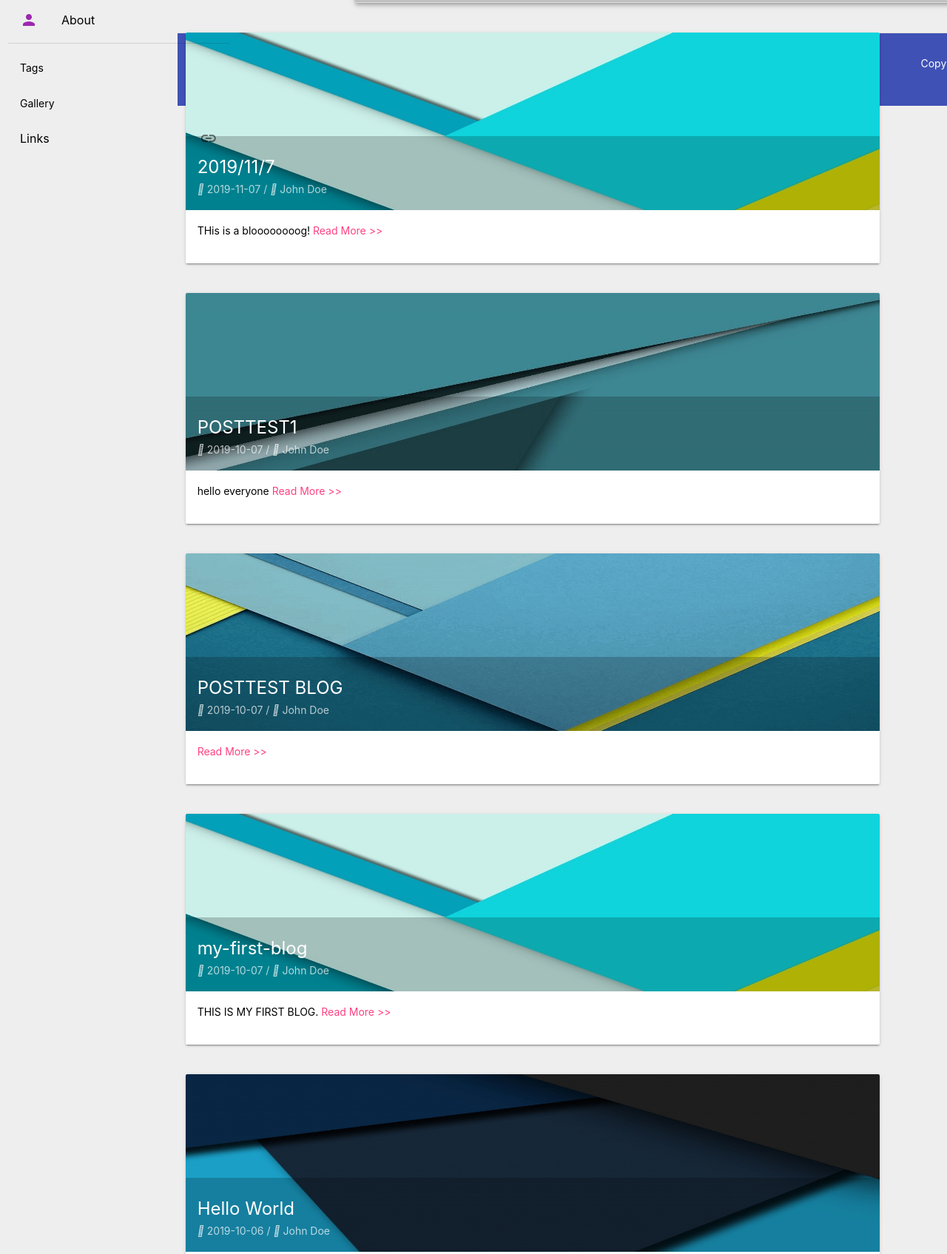
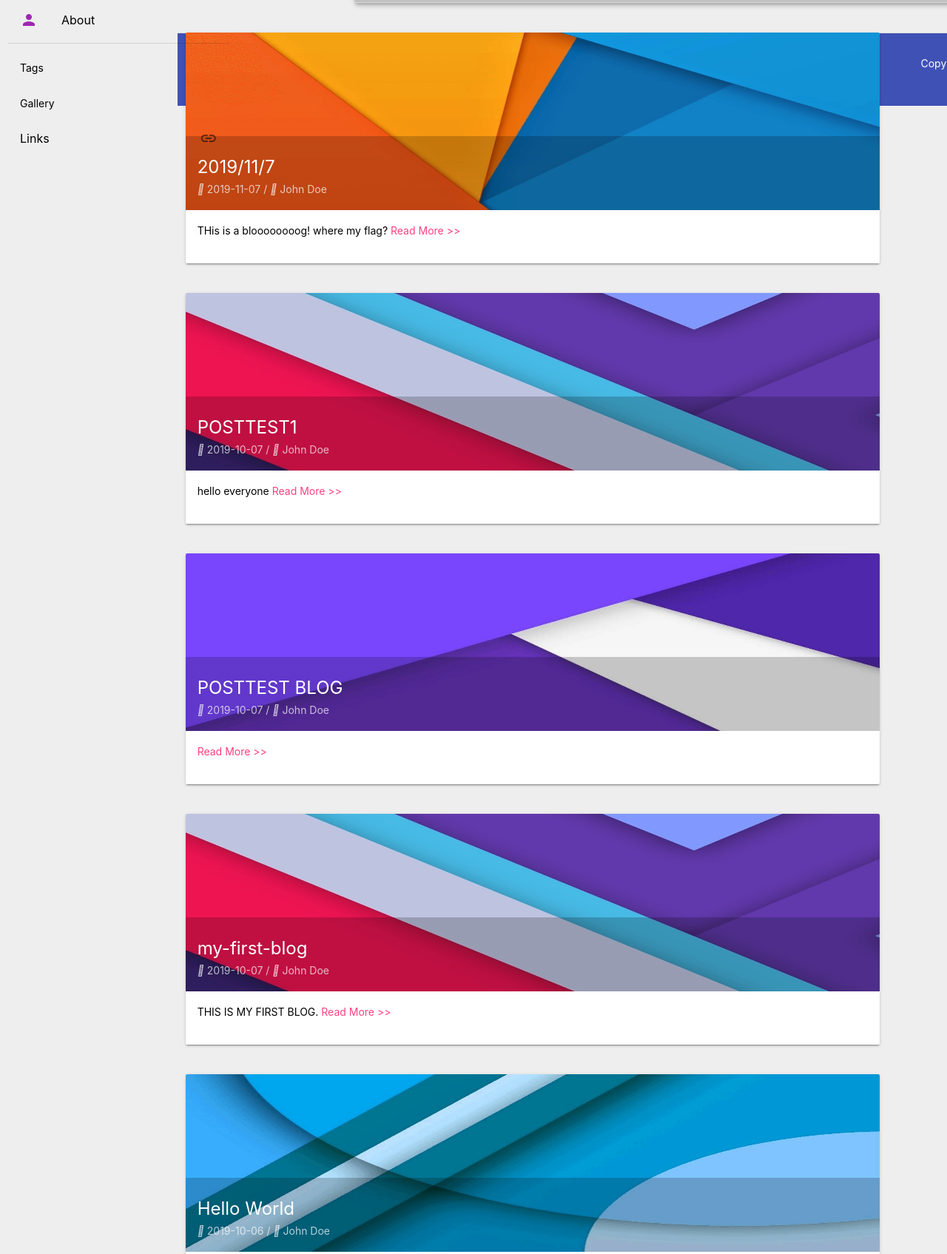
Before and after one commit to OYsJcHar/OYsJcHar.github.io, a plain HTML site: page archives/index.html in a window 1280 px wide. Shown: the part 361-2056 px from the top of the page at 74% size. Drawn offline with Linux system fonts and the light colour scheme.

Commit message:
Site updated: 2019-11-08 00:08:32

```diff
--- a/archives/index.html
+++ b/archives/index.html
@@ -160,7 +160,7 @@
   <article class="mdui-card mdui-m-b-5 mdui-hoverable">
     <a href="/2019/11/07/2019-11-7/">
       <header class="mdui-card-media mdui-ripple">
-        <img src="/images/random/material-10.png" style="max-height: 240px;">
+        <img src="/images/random/material-17.png" style="max-height: 240px;">
         <div class="mdui-card-media-covered">
           <div class="mdui-card-primary">
             <div class="mdui-card-primary-title">2019/11/7</div>
@@ -172,6 +172,8 @@
     <div class="mdui-card-content mdui-typo">
 
         THis is a bloooooooog!
+where my
+flag?
 
 
       <a href="/2019/11/07/2019-11-7/">Read More >></a>
@@ -185,7 +187,7 @@
   <article class="mdui-card mdui-m-b-5 mdui-hoverable">
     <a href="/2019/10/07/POSTTEST1/">
       <header class="mdui-card-media mdui-ripple">
-        <img src="/images/random/material-11.png" style="max-height: 240px;">
+        <img src="/images/random/material-8.png" style="max-height: 240px;">
         <div class="mdui-card-media-covered">
           <div class="mdui-card-primary">
             <div class="mdui-card-primary-title">POSTTEST1</div>
@@ -210,7 +212,7 @@
   <article class="mdui-card mdui-m-b-5 mdui-hoverable">
     <a href="/2019/10/07/POSTTEST-BLOG/">
       <header class="mdui-card-media mdui-ripple">
-        <img src="/images/random/material-5.png" style="max-height: 240px;">
+        <img src="/images/random/material-3.png" style="max-height: 240px;">
         <div class="mdui-card-media-covered">
           <div class="mdui-card-primary">
             <div class="mdui-card-primary-title">POSTTEST BLOG</div>
@@ -234,7 +236,7 @@
   <article class="mdui-card mdui-m-b-5 mdui-hoverable">
     <a href="/2019/10/07/my-first-blog/">
       <header class="mdui-card-media mdui-ripple">
-        <img src="/images/random/material-10.png" style="max-height: 240px;">
+        <img src="/images/random/material-8.png" style="max-height: 240px;">
         <div class="mdui-card-media-covered">
           <div class="mdui-card-primary">
             <div class="mdui-card-primary-title">my-first-blog</div>
@@ -259,7 +261,7 @@
   <article class="mdui-card mdui-m-b-5 mdui-hoverable">
     <a href="/2019/10/06/hello-world/">
       <header class="mdui-card-media mdui-ripple">
-        <img src="/images/random/material-19.png" style="max-height: 240px;">
+        <img src="/images/random/material-7.png" style="max-height: 240px;">
         <div class="mdui-card-media-covered">
           <div class="mdui-card-primary">
             <div class="mdui-card-primary-title">Hello World</div>
```
Also changed, not shown: archives/2019/10/index.html (+4 -4 lines), archives/2019/11/index.html (+3 -1 lines), archives/2019/index.html (+7 -5 lines), index.html (+7 -5 lines).
